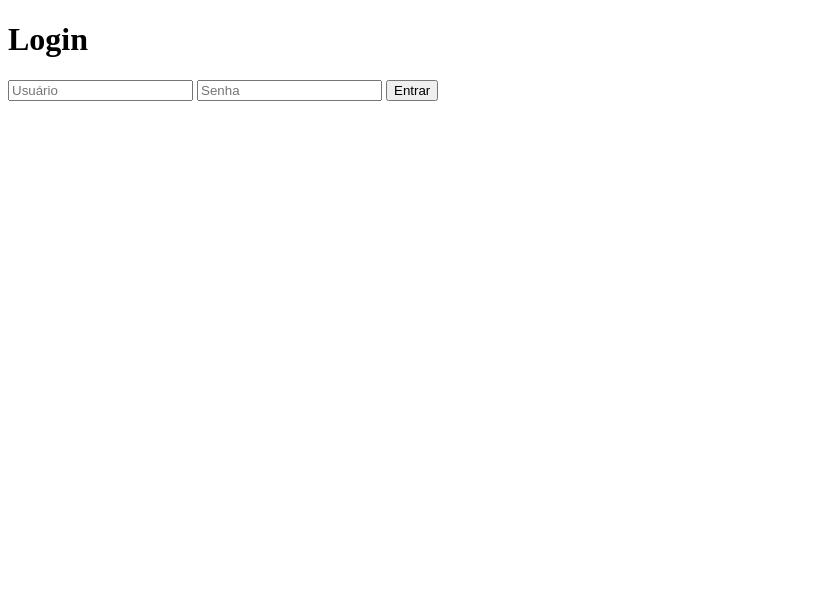
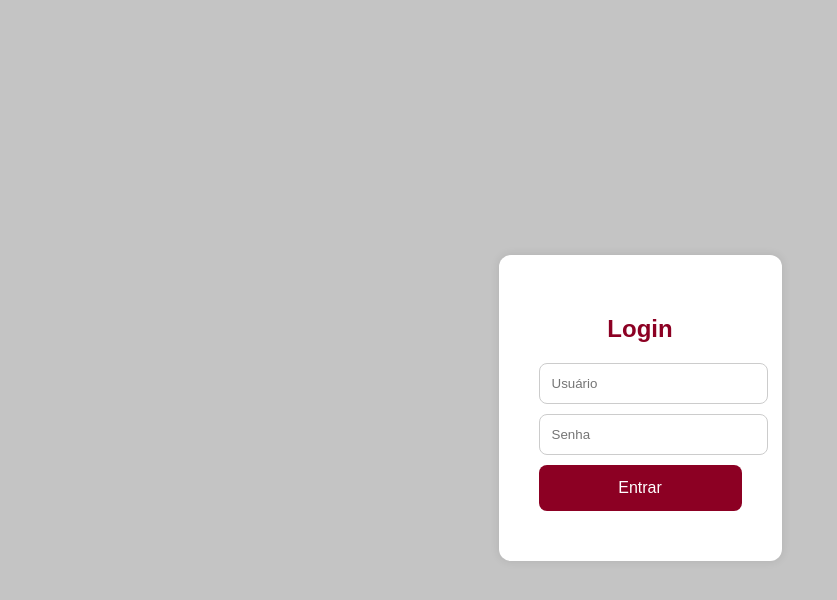
Before and after one commit to Excalibur757/teste_front_out, a plain HTML site: page index.html in a window 1280 px wide. Shown: the whole page, without its empty margins (0-837 px from the left). Drawn offline with Linux system fonts and the light colour scheme.

Commit message:
redirecionando de login para email

```diff
--- a/index.html
+++ b/index.html
@@ -1,40 +1,104 @@
-<!-- public/index.html -->
+<!-- login.html -->
 <!DOCTYPE html>
-<html lang="pt-BR">
+<html lang="pt-br">
 <head>
   <meta charset="UTF-8">
-  <title>Login do Blog</title>
+  <title>Login</title>
+  <style>
+    body {
+      background-color: #c4c4c4;
+      font-family: Arial, sans-serif;
+      display: flex;
+      justify-content: center;
+      align-items: center;
+      height: 100vh;
+    }
+
+    .login-box {
+      background: #fff;
+      padding: 40px;
+      border-radius: 12px;
+      box-shadow: 0 0 10px rgba(0,0,0,0.1);
+    }
+
+    h2 {
+      color: #8c0023;
+      margin-bottom: 20px;
+      text-align: center;
+    }
+
+    input {
+      display: block;
+      width: 100%;
+      padding: 12px;
+      margin: 10px 0;
+      border: 1px solid #ccc;
+      border-radius: 8px;
+    }
+
+    button {
+      width: 100%;
+      padding: 14px;
+      background-color: #8c0023;
+      color: white;
+      border: none;
+      border-radius: 8px;
+      font-size: 16px;
+      cursor: pointer;
+    }
+
+    button:hover {
+      background-color: #a8002e;
+    }
+
+    .error {
+      margin-top: 10px;
+      color: red;
+      text-align: center;
+    }
+  </style>
 </head>
 <body>
-  <h1>Login</h1>
-  <form id="loginForm">
-    <input type="text" placeholder="Usuário" id="user" required />
-    <input type="password" placeholder="Senha" id="pass" required />
-    <button type="submit">Entrar</button>
-  </form>
+  <div class="login-box">
+    <h2>Login</h2>
+    <form id="loginForm">
+      <input type="text" id="user" placeholder="Usuário" required>
+      <input type="password" id="pass" placeholder="Senha" required>
+      <button type="submit">Entrar</button>
+      <div id="error" class="error"></div>
+    </form>
+  </div>
 
   <script>
-    document.getElementById('loginForm').addEventListener('submit', async (e) => {
+    const form = document.getElementById('loginForm');
+    const errorDiv = document.getElementById('error');
+
+    form.addEventListener('submit', async (e) => {
       e.preventDefault();
 
       const user = document.getElementById('user').value;
       const pass = document.getElementById('pass').value;
 
       try {
-        const response = await fetch("https://testebackout-production.up.railway.app/login", {
-          method: "POST",
-          headers: { "Content-Type": "application/json" },
-          body: JSON.stringify({ user, pass }) // aqui você pode usar os dados do formulário
+        const res = await fetch('https://testebackout-production.up.railway.app/login', {
+          method: 'POST',
+          headers: {
+            'Content-Type': 'application/json'
+          },
+          body: JSON.stringify({ user, pass })
         });
 
-        const result = await response.json();
-        alert(result.message);
+        const data = await res.json();
+
+        if (res.ok && data.success) {
+          window.location.href = 'email.html'; // ✅ redireciona se login OK
+        } else {
+          throw new Error(data.message);
+        }
       } catch (err) {
-        console.error("Erro no login:", err);
-        alert("Erro ao tentar fazer login.");
+        errorDiv.textContent = err.message;
       }
     });
   </script>
-
 </body>
 </html>
```
